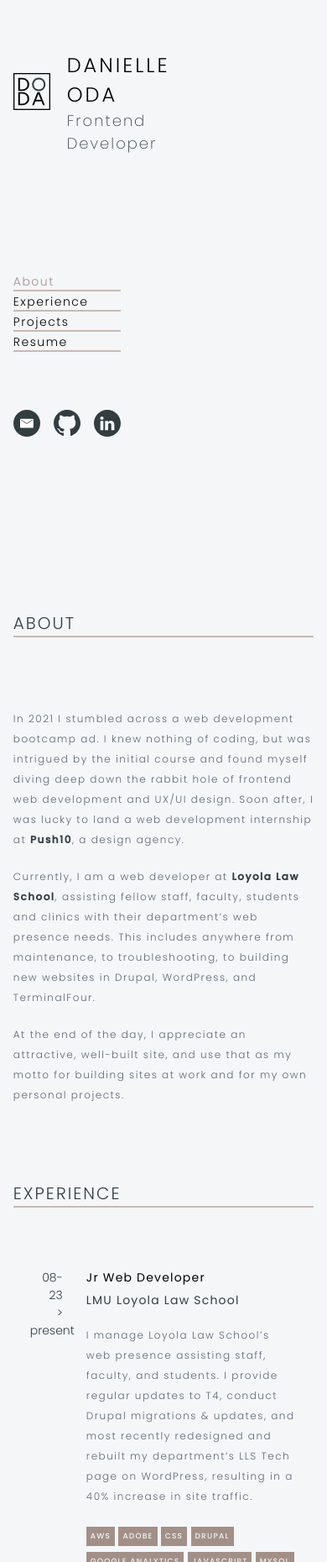
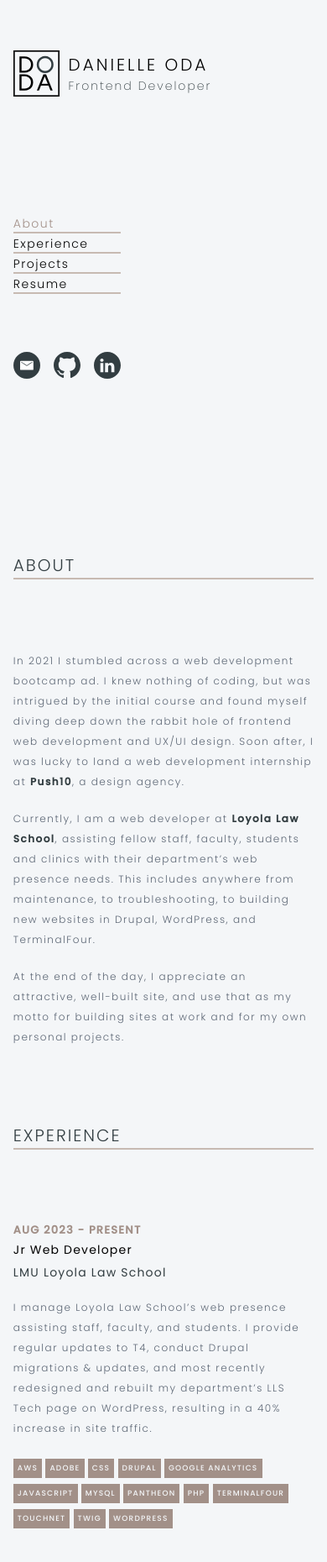
Before and after one commit to odadki/my-portfolio-js-2024, a plain HTML site: page index.html in a window 390 px wide. Shown: the part 140-2000 px from the top of the page at 84% size. Drawn offline with Linux system fonts and the light colour scheme.

Commit message:
updated responsive styling for mobile and tablet

```diff
--- a/index.html
+++ b/index.html
@@ -120,6 +120,7 @@
                 </h3>
               </div>
               <div class="exp-content">
+                <h3 class="hide-desktop-text">Aug 2023 - Present</h3>
                 <h3 class="exp-content-title">Jr Web Developer</h3>
                 <h4 class="exp-content-place">LMU Loyola Law School</h4>
                 <p class="exp-content-desc">
@@ -155,6 +156,7 @@
                 </h3>
               </div>
               <div class="exp-content">
+                <h3 class="hide-desktop-text">Sep 2022 - Apr 2023</h3>
                 <h3 class="exp-content-title">Web Developer Intern</h3>
                 <h4 class="exp-content-place">Push10</h4>
                 <p class="exp-content-desc">
@@ -186,6 +188,7 @@
                 </h3>
               </div>
               <div class="exp-content">
+                <h3 class="hide-desktop-text">Sep 2021 - Apr 2023</h3>
                 <h3 class="exp-content-title">Frontend Developer Projects</h3>
                 <p class="exp-content-desc">
                   I first drafted responsive designs, and then built projects
@@ -214,6 +217,7 @@
                 </h3>
               </div>
               <div class="exp-content">
+                <h3 class="hide-desktop-text">Sep 2021 - May 2022</h3>
                 <h3 class="exp-content-title">UX / UI Designer Projects</h3>
                 <p class="exp-content-desc">
                   I created responsive designs for the target user. I drafted
--- a/style/input.scss
+++ b/style/input.scss
@@ -234,19 +234,15 @@ section {
         // height: 100px;
 
         .about-pic {
-        // border-radius: 50%;
-        width: 100%;
-        // max-width: 100px;
-        // width: 100px;
-        // height: auto;
+          // border-radius: 50%;
+          width: 100%;
+          // max-width: 100px;
+          // width: 100px;
+          // height: auto;
         }
       }
-
-
-    }
-  }
-
-
+    }
+  }
 
   h2 {
     font-size: 20px;
@@ -361,6 +357,16 @@ section {
       //     //   right: 0;
       //     // }
       //   }
+
+      .hide-desktop-text {
+        display: none;
+        letter-spacing: 1.2px;
+        color: $color-mauve;
+        font-weight: 600;
+        text-transform: uppercase;
+        font-size: 13px;
+        margin-bottom: 3px;
+      }
     }
     .exp-content-title,
     .exp-content-place {
@@ -551,22 +557,56 @@ section {
     padding-left: 2%;
     padding-right: 2%;
   }
+
+  nav {
+    max-width: 100vw !important;
+  }
+
   .logo {
-    width: 70px !important;
-    height: 70px !important;
+    width: 55px !important;
+    height: 55px !important;
+  }
+  .logo-text {
+    margin-left: 3% !important;
   }
   .logo-text > h1 {
     // font-weight: 300;
-    // font-size: calc(46px + 64 * (100vw - 320px) / 1120) !important;
+    font-size: 1.25rem !important;
     // text-transform: uppercase;
     // letter-spacing: 3px;
     // margin-bottom: 8px;
   }
   .logo-text > h2 {
     // font-weight: 200;
-    // font-size: 16px !important;
+    font-size: 0.875rem !important;
     // letter-spacing: 2px;
     // color: $color-gray;
+  }
+
+  .section-text.section-experience.section-experience-cont,
+  .section-text.section-experience.section-projects {
+    padding-left: 0 !important;
+    padding-right: 0 !important;
+  }
+
+  // .hide-desktop-text {
+  //   display: block !important;
+  // }
+}
+
+@media (max-width: 575px) {
+  .exp-date-cont.projects-img-cont,
+  .exp-date-cont {
+    display: none !important;
+  }
+
+  .exp-content {
+    padding-left: 0 !important;
+    width: auto !important;
+  }
+
+  .hide-desktop-text {
+    display: block !important;
   }
 }
 
```
Also changed, not shown: style/output.css, 1 other file.
